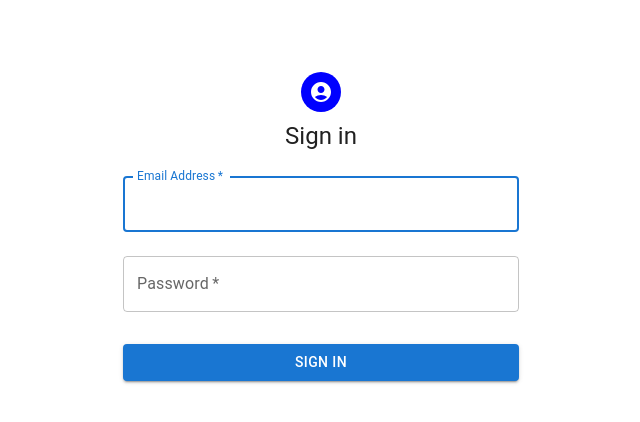
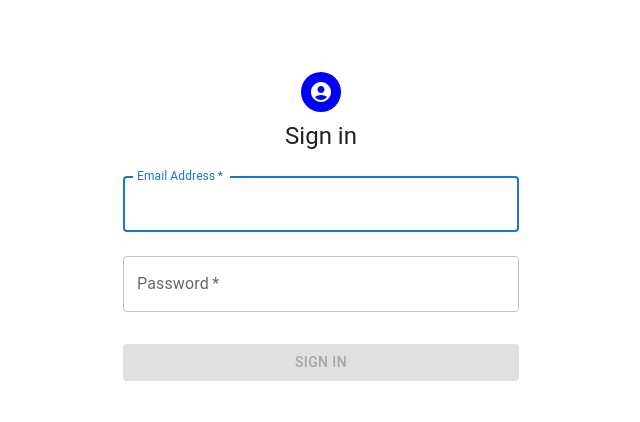
Before and after one commit to WilSimpson/SEP_2022, a React (Create React App) app in the folder frontend/: page /login in a window 1280 px wide. Shown: the top 422 px of the page, without its empty margins (319-959 px from the left). Built offline with nearby package versions, Linux system fonts and the light colour scheme.

Commit message:
disable sign in button to system valid credentials

```diff
--- a/frontend/src/components/Login.js
+++ b/frontend/src/components/Login.js
@@ -14,6 +14,7 @@ import {
 } from '@mui/material'
 import { LoadingButton } from '@mui/lab'
 import AuthService from '../services/auth.service';
+import validator from 'validator';
 
 const theme = createTheme();
 
@@ -26,7 +27,8 @@ export default function Login() {
     const [email, setEmail] = useState('');
     const [pwd, setPwd] = useState('');
     const [errMsg, setErrMsg] = useState('');
-    const[loading, setLoading] = useState(false);
+    const [loading, setLoading] = useState(false);
+    const [disableSubmit, setDisableSubmit] = useState(true);
 
     useEffect(() => {
         userRef.current.focus();
@@ -34,8 +36,12 @@ export default function Login() {
 
     useEffect(() => {
         setErrMsg('');
+        if (validator.isEmail(email) && pwd.length >= 6) {
+            setDisableSubmit(false);
+        } else {
+            setDisableSubmit(true);
+        }
     }, [email, pwd])
-
 
     const handleSubmit = (event) => {
         event.preventDefault();
@@ -111,6 +117,7 @@ export default function Login() {
                                 fullWidth
                                 variant='contained'
                                 sx={{ mt: 3, mb: 2 }}
+                                disabled={disableSubmit}
                             >
                                 Sign In
                             </Button>)
```
